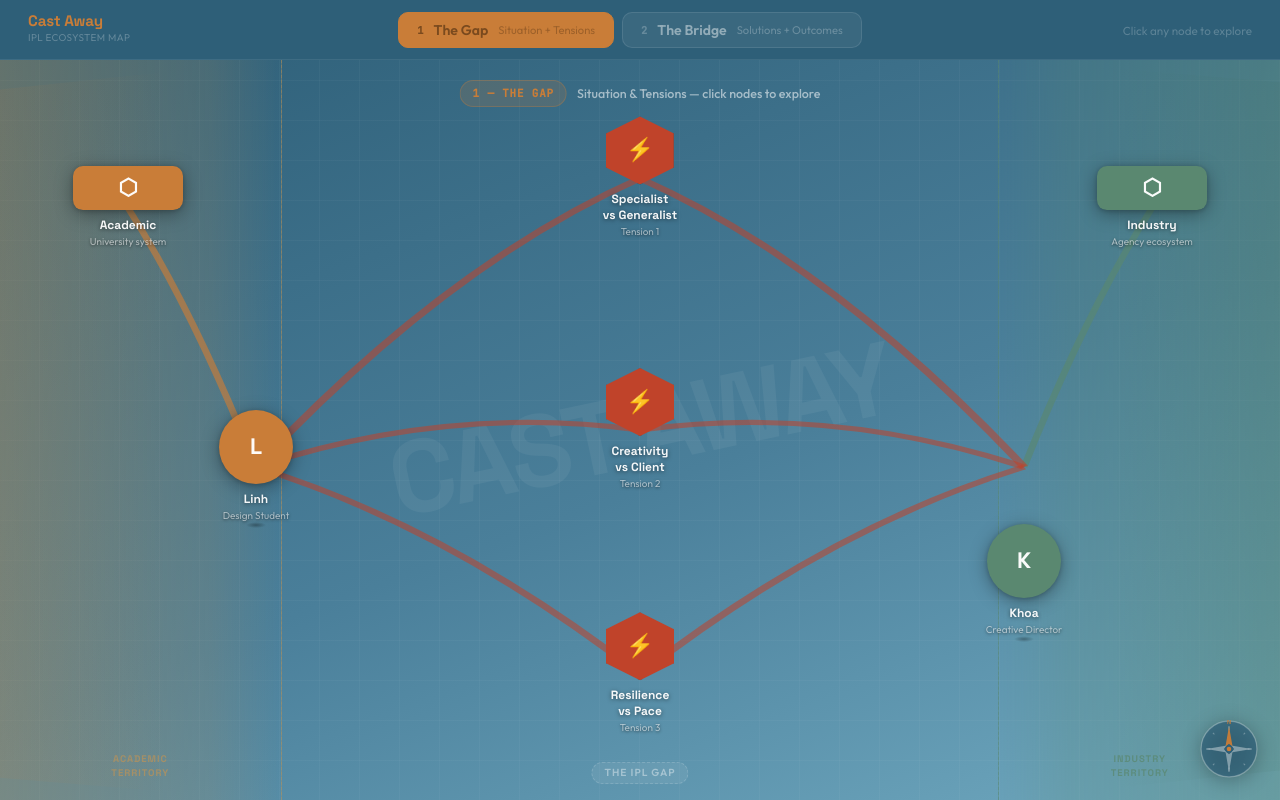
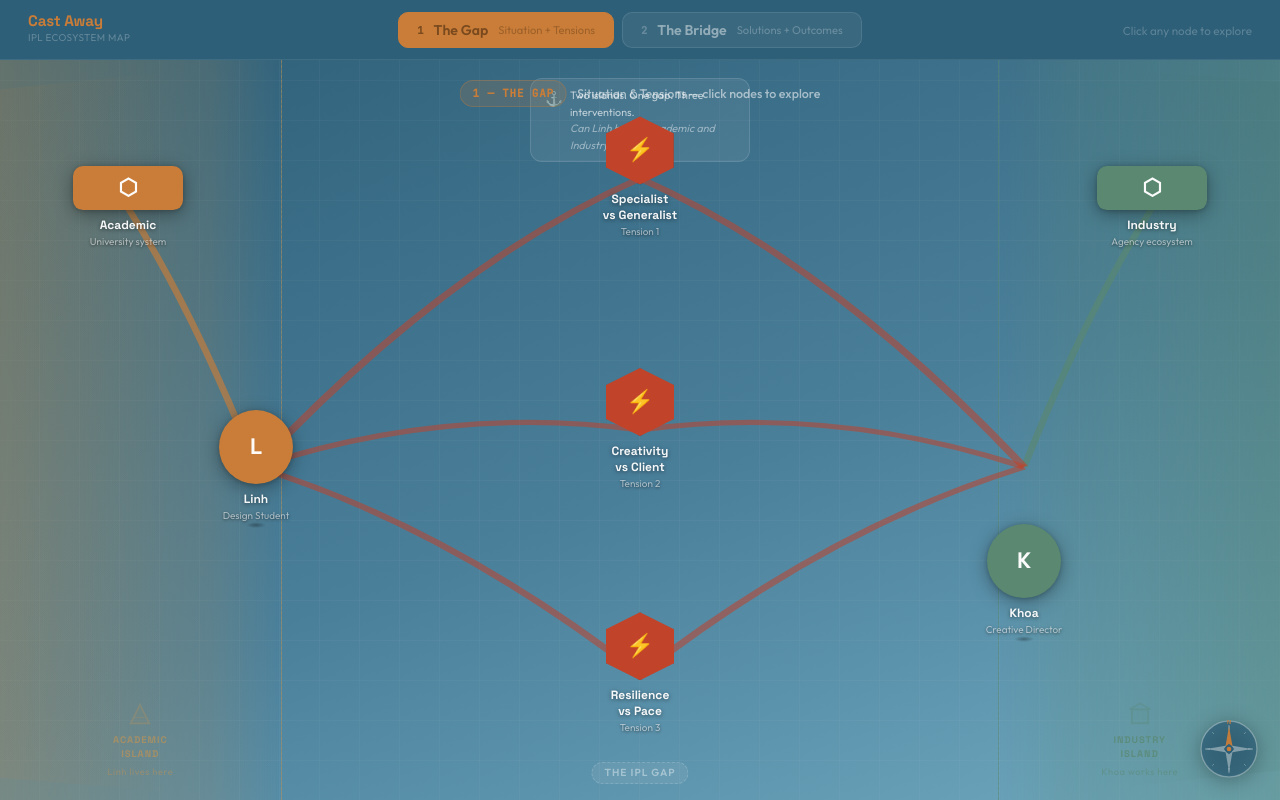
Before and after one commit to binyoun/cast-away, a React (Vite) app: page / in a window 1280 px wide. Built offline with nearby package versions, Linux system fonts and the light colour scheme.

Commit message:
Islands, ship, concept note, final outcome panel

```diff
--- a/src/components/EcoCanvas.jsx
+++ b/src/components/EcoCanvas.jsx
@@ -1,20 +1,93 @@
 import React, { useState } from "react";
 import { NODES, LAYERS, getConnections } from "../data/ecosystem.js";
 
+// ---- Concept note (replaces distracting watermark) ----
+function ConceptNote() {
+  return (
+    <div className="concept-note" aria-label="Cast Away concept">
+      <span className="concept-anchor">⚓</span>
+      <span className="concept-text">
+        Two islands. One gap. Three interventions.<br />
+        <em>Can Linh bridge Academic and Industry worlds?</em>
+      </span>
+    </div>
+  );
+}
+
+// ---- Sailing ship (layer 2 only) ----
+function Ship({ progress }) {
+  // sails from near academic shore (~32%) to near industry shore (~67%)
+  const shipX    = 32 + progress * 35;
+  const arrived  = progress >= 0.88;
+  const wakeEnd  = Math.max(32, shipX - 2.5);
+
+  return (
+    <div className="ship-container" aria-hidden="true">
+      {/* Wake trail — SVG overlay */}
+      <svg className="ship-wake-svg" viewBox="0 0 100 10" preserveAspectRatio="none">
+        <path
+          d={`M 32 5 Q ${(32 + wakeEnd) / 2} 3.5 ${wakeEnd} 5`}
+          stroke="rgba(255,255,255,.18)" strokeWidth=".7"
+          fill="none" strokeDasharray="1.4 2.2"
+          style={{ transition: 'd .5s ease' }}
+        />
+      </svg>
+      {/* Ship */}
+      <div
+        className={`ship-wrap${arrived ? ' ship-arrived' : ''}`}
+        style={{ left: `${shipX}%` }}
+      >
+        <svg viewBox="0 0 50 34" className="ship-svg">
+          {/* Reflection */}
+          <ellipse cx="25" cy="30" rx="16" ry="3" fill="rgba(255,255,255,.07)"/>
+          {/* Hull */}
+          <path d="M7 17 L43 17 L39 26 L11 26 Z" fill="var(--amber)" opacity=".9"/>
+          <path d="M11 21 L39 21 L37 26 L13 26 Z" fill="var(--amber-dark)" opacity=".25"/>
+          {/* Mast */}
+          <line x1="25" y1="4" x2="25" y2="17" stroke="rgba(255,255,255,.7)" strokeWidth="1.3"/>
+          {/* Main sail */}
+          <path d="M25 5 L39 14 L25 16.5 Z" fill="rgba(255,255,255,.78)"/>
+          {/* Forward sail */}
+          <path d="M25 5 L13 14 L25 16.5 Z" fill="rgba(255,255,255,.5)"/>
+          {/* Flag */}
+          <path d="M25 4 L32 6.5 L25 9 Z" fill="var(--amber)"/>
+        </svg>
+      </div>
+    </div>
+  );
+}
+
 // ---- Map background zones ----
 function MapBackground({ layer, avgIntensity }) {
+  const showShip   = layer === 2;
+  const bridgeVis  = layer === 2 && avgIntensity >= 58;
+
   return (
     <div className="map-bg" aria-hidden="true">
+      {/* Academic Island */}
       <div className="zone zone-academic">
-        <span className="zone-label">Academic<br />Territory</span>
+        <div className="island-icon island-icon-academic">
+          <svg viewBox="0 0 24 24" fill="none">
+            <path d="M4 20 L12 4 L20 20 Z" stroke="rgba(184,146,90,.6)" strokeWidth="1.5" fill="rgba(184,146,90,.12)"/>
+            <path d="M7 15 L17 15" stroke="rgba(184,146,90,.4)" strokeWidth="1"/>
+          </svg>
+        </div>
+        <span className="zone-label">Academic<br />Island</span>
+        <span className="zone-sublabel">Linh lives here</span>
       </div>
+
+      {/* Ocean gap */}
       <div className="zone zone-gap">
-        <span className="zone-watermark">CAST AWAY</span>
-        <span className="zone-gap-label">The IPL Gap</span>
-        {layer === 2 && avgIntensity >= 60 && (
+        <ConceptNote />
+
+        {/* Ship sailing across */}
+        {showShip && <Ship progress={avgIntensity / 100} />}
+
+        {/* Bridge emerging when solutions accumulate */}
+        {bridgeVis && (
           <div
             className="bridge-emerging"
-            style={{ opacity: Math.min(1, (avgIntensity - 60) / 35) }}
+            style={{ opacity: Math.min(1, (avgIntensity - 58) / 32) }}
           >
             <div className="bridge-glow" />
             <span className="bridge-emerging-label">Employability 5.0</span>
@@ -24,9 +97,20 @@ function MapBackground({ layer, avgIntensity }) {
             </span>
           </div>
         )}
+
+        <span className="zone-gap-label">The IPL Gap</span>
       </div>
+
+      {/* Industry Island */}
       <div className="zone zone-industry">
-        <span className="zone-label">Industry<br />Territory</span>
+        <div className="island-icon island-icon-industry">
+          <svg viewBox="0 0 24 24" fill="none">
+            <rect x="5" y="8" width="14" height="12" stroke="rgba(90,136,112,.6)" strokeWidth="1.5" fill="rgba(90,136,112,.12)"/>
+            <path d="M3 8 L12 3 L21 8" stroke="rgba(90,136,112,.5)" strokeWidth="1.5" fill="none"/>
+          </svg>
+        </div>
+        <span className="zone-label">Industry<br />Island</span>
+        <span className="zone-sublabel">Khoa works here</span>
       </div>
     </div>
   );
@@ -44,32 +128,26 @@ function Compass({ onClick }) {
       onKeyDown={e => e.key === 'Enter' && onClick()}
     >
       <svg viewBox="0 0 60 60" className="compass-svg" aria-hidden="true">
-        {/* Outer ring */}
-        <circle cx="30" cy="30" r="27" fill="rgba(46,95,120,.72)" stroke="rgba(255,255,255,.28)" strokeWidth="1.2"/>
-        {/* Degree ticks */}
+        <circle cx="30" cy="30" r="27" fill="rgba(46,95,120,.75)" stroke="rgba(255,255,255,.3)" strokeWidth="1.2"/>
         {[0,45,90,135,180,225,270,315].map(deg => {
           const rad = (deg - 90) * Math.PI / 180;
-          const r1 = 22, r2 = deg % 90 === 0 ? 18 : 20;
+          const r1 = 23, r2 = deg % 90 === 0 ? 18.5 : 20.5;
           return (
             <line key={deg}
               x1={30 + r1 * Math.cos(rad)} y1={30 + r1 * Math.sin(rad)}
               x2={30 + r2 * Math.cos(rad)} y2={30 + r2 * Math.sin(rad)}
-              stroke="rgba(255,255,255,.3)" strokeWidth={deg % 90 === 0 ? 1.5 : 1}
+              stroke="rgba(255,255,255,.3)" strokeWidth={deg % 90 === 0 ? 1.5 : .9}
             />
           );
         })}
-        {/* North arrow — amber */}
+        {/* North — amber */}
         <path d="M30 8 L33.5 28 L30 25 L26.5 28 Z" fill="var(--amber)" opacity=".95"/>
-        {/* South arrow */}
+        {/* S / E / W */}
         <path d="M30 52 L33.5 32 L30 35 L26.5 32 Z" fill="rgba(255,255,255,.38)"/>
-        {/* East arrow */}
         <path d="M52 30 L32 33.5 L35 30 L32 26.5 Z" fill="rgba(255,255,255,.38)"/>
-        {/* West arrow */}
-        <path d="M8 30 L28 33.5 L25 30 L28 26.5 Z" fill="rgba(255,255,255,.38)"/>
-        {/* Center circles */}
+        <path d="M8 30 L28 33.5 L25 30 L28 26.5 Z"  fill="rgba(255,255,255,.38)"/>
         <circle cx="30" cy="30" r="4"   fill="var(--ocean-deep)"/>
         <circle cx="30" cy="30" r="2.2" fill="var(--amber)"/>
-        {/* N label */}
         <text x="30" y="5.5" textAnchor="middle" fontSize="5.5" fontWeight="bold"
           fill="var(--amber)" fontFamily="sans-serif" opacity=".9">N</text>
       </svg>
@@ -82,25 +160,13 @@ function MapLegend({ layer, visible }) {
   return (
     <div className={`map-legend${visible ? ' legend-visible' : ''}`}>
       <span className="legend-title">Map Key</span>
-      <div className="legend-item">
-        <span className="legend-shape legend-circle" />
-        <span>Character</span>
-      </div>
-      <div className="legend-item">
-        <span className="legend-shape legend-rect" />
-        <span>System</span>
-      </div>
+      <div className="legend-item"><span className="legend-shape legend-circle"/><span>Character</span></div>
+      <div className="legend-item"><span className="legend-shape legend-rect"  /><span>System</span></div>
       {layer === 1 && (
-        <div className="legend-item">
-          <span className="legend-shape legend-hex" />
-          <span>Tension</span>
-        </div>
+        <div className="legend-item"><span className="legend-shape legend-hex"    /><span>Tension</span></div>
       )}
       {layer === 2 && (
-        <div className="legend-item">
-          <span className="legend-shape legend-diamond" />
-          <span>Intervention</span>
-        </div>
+        <div className="legend-item"><span className="legend-shape legend-diamond"/><span>Intervention</span></div>
       )}
     </div>
   );
@@ -118,38 +184,26 @@ function Node({ nodeId, x, y, layer, activeSolutions, activeNode, onNodeClick, o
   const bodyStyle = isSolution
     ? { filter: `grayscale(${Math.round((1 - t) * 90)}%)`, opacity: 0.3 + t * 0.7 }
     : {};
-
   const glowStyle = isSolution && intensity > 40
     ? { boxShadow: `0 0 ${Math.round(t * 32)}px rgba(58,122,86,${(t * 0.6).toFixed(2)}), 0 4px 18px rgba(0,0,0,.35)` }
     : {};
-
-  function handleClick(e) {
-    e.stopPropagation();
-    onNodeClick(nodeId);
-  }
 
   return (
     <div
       className={`node node-${def.shape}${isActive ? ' node-active' : ''}${isSolution && intensity > 0 ? ' node-on' : ''}`}
       style={{ left: `${x}%`, top: `${y}%` }}
-      onClick={handleClick}
-      role="button"
-      tabIndex={0}
+      onClick={e => { e.stopPropagation(); onNodeClick(nodeId); }}
+      role="button" tabIndex={0}
     >
-      <div
-        className={`node-body color-${def.color}`}
-        style={{ ...bodyStyle, ...glowStyle }}
-      >
+      <div className={`node-body color-${def.color}`} style={{ ...bodyStyle, ...glowStyle }}>
         <span className="node-letter">{def.letter}</span>
       </div>
-
       <div className="node-meta">
         {def.label.split('\n').map((line, i) => (
           <span key={i} className="node-label-line">{line}</span>
         ))}
         <span className="node-sub">{def.sub}</span>
       </div>
-
       {isSolution && layer === 2 && (
         <div
           className="intensity-wrap"
@@ -158,10 +212,8 @@ function Node({ nodeId, x, y, layer, activeSolutions, activeNode, onNodeClick, o
           onPointerDown={e => e.stopPropagation()}
         >
           <input
-            type="range"
-            className="intensity-slider"
-            min="0" max="100" step="1"
-            value={intensity}
+            type="range" className="intensity-slider"
+            min="0" max="100" step="1" value={intensity}
             onChange={e => onSetIntensity(solveIdx, Number(e.target.value))}
             style={{ '--pct': `${intensity}%` }}
             aria-label={`${def.label.replace('\n', ' ')} intensity`}
@@ -177,7 +229,7 @@ function Node({ nodeId, x, y, layer, activeSolutions, activeNode, onNodeClick, o
 function InfoPanel({ nodeId, layer, activeSolutions, onSetIntensity, onClose, style }) {
   const def  = NODES[nodeId];
   if (!def)  return null;
-  const info = def.info;
+  const info       = def.info;
   const isSolution = def.type === 'solution';
   const solveIdx   = isSolution ? def.solveIndex : -1;
   const intensity  = isSolution ? activeSolutions[solveIdx] : 0;
@@ -187,7 +239,7 @@ function InfoPanel({ nodeId, layer, activeSolutions, onSetIntensity, onClose, st
       <button className="info-close" onClick={onClose}>×</button>
       <span className={`info-type-tag type-${def.color}`}>{info.type}</span>
       <h3 className="info-title">{info.title}</h3>
-      {info.role   && <p className="info-role">{info.role}</p>}
+      {info.role    && <p className="info-role">{info.role}</p>}
       {info.conflict && <p className="info-conflict">{info.conflict}</p>}
       {info.attrs?.length > 0 && (
         <ul className="info-attrs">
@@ -195,7 +247,6 @@ function InfoPanel({ nodeId, layer, activeSolutions, onSetIntensity, onClose, st
         </ul>
       )}
       {info.quote && <blockquote className="info-quote">"{info.quote}"</blockquote>}
-
       {isSolution && layer === 2 && (
         <div
           className="info-intensity-block"
@@ -207,20 +258,51 @@ function InfoPanel({ nodeId, layer, activeSolutions, onSetIntensity, onClose, st
             <span className="info-intensity-val">{intensity}%</span>
           </div>
           <input
-            type="range"
-            className="intensity-slider intensity-slider-lg"
-            min="0" max="100" step="1"
-            value={intensity}
+            type="range" className="intensity-slider intensity-slider-lg"
+            min="0" max="100" step="1" value={intensity}
             onChange={e => onSetIntensity(solveIdx, Number(e.target.value))}
             style={{ '--pct': `${intensity}%` }}
           />
           <div className="info-intensity-labels">
-            <span>Not applied</span>
-            <span>Fully applied</span>
+            <span>Not applied</span><span>Fully applied</span>
           </div>
         </div>
       )}
     </aside>
+  );
+}
+
+// ---- Final outcome panel (slides up when bridge is complete) ----
+function FinalOutcome({ activeSolutions, visible }) {
+  const pct = Math.round(activeSolutions.reduce((a, b) => a + b, 0) / 3);
+  const items = [
+    { label: 'AI Prototyping Sprint',  idx: 0 },
+    { label: 'Shared Critique Boards', idx: 1 },
+    { label: 'M-NODE Hackathon',       idx: 2 },
+  ];
+  return (
+    <div className={`final-outcome${visible ? ' final-visible' : ''}`} aria-live="polite">
+      <div className="final-inner">
+        <div className="final-left">
+          <span className="final-badge">⚓ Employability 5.0</span>
+          <h2 className="final-title">Bridge&nbsp;Complete</h2>
+          <p className="final-meta">{pct}% avg implementation — IPL gap bridged</p>
+        </div>
+        <blockquote className="final-quote">
+          "Understood. If we use AI to quickly re-render, I can have mockups by end of day."
+          <cite>— Linh, responding to Khoa's brief</cite>
+        </blockquote>
+        <div className="final-chips">
+          {items.map(({ label, idx }) => (
+            <div key={idx} className="final-chip">
+              <span className="final-chip-check">✓</span>
+              <span>{label}</span>
+              <span className="final-chip-pct">{activeSolutions[idx]}%</span>
+            </div>
+          ))}
+        </div>
+      </div>
+    </div>
   );
 }
 
@@ -229,12 +311,13 @@ export default function EcoCanvas({ layer, activeNode, onNodeClick, activeSoluti
   const [showLegend, setShowLegend] = useState(false);
 
   const config = LAYERS[layer];
-  const avg    = activeSolutions.reduce((a, b) => a + b, 0) / 3; // 0–100
-
-  // Dynamic positions: Linh and Khoa drift toward center as avg intensity increases
+  const avg    = activeSolutions.reduce((a, b) => a + b, 0) / 3;
   const drift  = (avg / 100) * 10;
   const linhX  = layer === 2 ? 20 + drift : 20;
   const khoaX  = layer === 2 ? 80 - drift : 80;
+
+  const allActive  = activeSolutions.filter(v => v > 0).length === 3;
+  const isComplete = layer === 2 && allActive && avg >= 78;
 
   const connections = getConnections(layer, activeSolutions, linhX, khoaX);
 
@@ -243,25 +326,23 @@ export default function EcoCanvas({ layer, activeNode, onNodeClick, activeSoluti
     setShowLegend(false);
   }
 
-  // Resolve dynamic positions for Linh/Khoa
   function posFor(id, base) {
     if (id === 'linh') return { ...base, x: linhX };
     if (id === 'khoa') return { ...base, x: khoaX };
     return base;
   }
 
-  // Position-aware InfoPanel: flip side based on node's x position
+  // Position-aware InfoPanel
   const activePos = activeNode
     ? posFor(activeNode, config.nodePositions.find(p => p.id === activeNode) || { x: 50, y: 50 })
     : null;
-
   const infoPanelStyle = activePos
     ? {
         top: '50%',
         transform: 'translateY(-50%)',
         ...(activePos.x < 52
-          ? { left: `calc(${activePos.x}% + 56px)`, right: 'auto' }
-          : { right: `calc(${100 - activePos.x}% + 56px)`, left: 'auto' })
+          ? { left: `calc(${activePos.x}% + 58px)`, right: 'auto' }
+          : { right: `calc(${100 - activePos.x}% + 58px)`, left: 'auto' })
       }
     : { right: '20px', top: '50%', transform: 'translateY(-50%)' };
 
@@ -269,35 +350,25 @@ export default function EcoCanvas({ layer, activeNode, onNodeClick, activeSoluti
     <div className="eco-canvas" onClick={handleCanvasClick}>
       <MapBackground layer={layer} avgIntensity={avg} />
 
-      {/* Curved SVG paths — viewBox 0 0 100 100 preserveAspectRatio=none */}
-      <svg
-        className="canvas-svg"
-        viewBox="0 0 100 100"
-        preserveAspectRatio="none"
-        aria-hidden="true"
-      >
+      {/* SVG connections */}
+      <svg className="canvas-svg" viewBox="0 0 100 100" preserveAspectRatio="none" aria-hidden="true">
         {connections.map((conn, i) => {
           const isIntensity = 'intensity' in conn;
-          const t = isIntensity ? (conn.intensity / 100) : 1;
+          const t = isIntensity ? conn.intensity / 100 : 1;
           const d = `M ${conn.from.x} ${conn.from.y} Q ${conn.cp.x} ${conn.cp.y} ${conn.to.x} ${conn.to.y}`;
-
           if (isIntensity) {
-            const dashArr = t < 0.35 ? '2 3' : undefined;
             return (
-              <path
-                key={i} d={d} fill="none"
+              <path key={i} d={d} fill="none"
                 stroke={t > 0.04 ? 'var(--resolve-mid)' : 'rgba(255,255,255,.15)'}
                 strokeOpacity={0.1 + t * 0.75}
                 strokeWidth={0.4 + t * 1.8}
-                strokeDasharray={dashArr}
+                strokeDasharray={t < 0.35 ? '2 3' : undefined}
                 style={{ transition: 'stroke-opacity .12s ease, stroke-width .12s ease, stroke .2s ease' }}
               />
             );
           }
-
           return (
-            <path
-              key={i} d={d} fill="none"
+            <path key={i} d={d} fill="none"
               className={`conn conn-${conn.color}${conn.dash ? ' dashed' : ''}`}
             />
           );
@@ -320,8 +391,7 @@ export default function EcoCanvas({ layer, activeNode, onNodeClick, activeSoluti
             <Node
               key={pos.id}
               nodeId={pos.id}
-              x={resolved.x}
-              y={resolved.y}
+              x={resolved.x} y={resolved.y}
               layer={layer}
               activeSolutions={activeSolutions}
               activeNode={activeNode}
@@ -332,10 +402,14 @@ export default function EcoCanvas({ layer, activeNode, onNodeClick, activeSoluti
         })}
       </div>
 
-      {/* Compass (bottom-right) + legend popup */}
-      <Compass onClick={e => { e.stopPropagation?.(); setShowLegend(s => !s); }} />
+      {/* Compass + legend */}
+      <Compass onClick={e => { e?.stopPropagation(); setShowLegend(s => !s); }} />
       <MapLegend layer={layer} visible={showLegend} />
 
+      {/* Resolution panel — bottom of canvas */}
+      <FinalOutcome activeSolutions={activeSolutions} visible={isComplete} />
+
+      {/* Info panel */}
       {activeNode && (
         <InfoPanel
           key={activeNode}
--- a/src/styles/animations.css
+++ b/src/styles/animations.css
@@ -30,3 +30,9 @@
   33%       { transform: rotate(3deg) translateY(-1px); }
   66%       { transform: rotate(-2deg) translateY(1px); }
 }
+
+@keyframes shipBob {
+  0%, 100% { transform: translate(-50%, -50%) rotate(0deg); }
+  25%       { transform: translate(-50%, calc(-50% - 3px)) rotate(.8deg); }
+  75%       { transform: translate(-50%, calc(-50% + 2px)) rotate(-.6deg); }
+}
--- a/src/styles/game.css
+++ b/src/styles/game.css
@@ -137,6 +137,7 @@
   align-items: center;
   justify-content: flex-end;
   padding-bottom: 20px;
+  gap: 2px;
 }
 
 /* Academic island — warm amber/sand */
@@ -231,7 +232,96 @@
   white-space: nowrap;
 }
 
-/* Bridge emerging overlay */
+/* ---- Concept note (replaces watermark) ---- */
+.concept-note {
+  position: absolute;
+  top: 18px;
+  left: 50%;
+  transform: translateX(-50%);
+  display: flex;
+  align-items: flex-start;
+  gap: 7px;
+  background: rgba(255,255,255,.07);
+  border: 1px solid rgba(255,255,255,.12);
+  border-radius: 12px;
+  padding: 8px 14px;
+  max-width: 220px;
+  text-align: left;
+  pointer-events: none;
+  z-index: 4;
+}
+
+.concept-anchor {
+  font-size: .9rem;
+  flex-shrink: 0;
+  margin-top: 1px;
+}
+
+.concept-text {
+  font-size: .67rem;
+  color: rgba(255,255,255,.65);
+  line-height: 1.55;
+}
+
+.concept-text em {
+  color: rgba(255,255,255,.45);
+  font-style: italic;
+}
+
+/* ---- Island icon in zone header ---- */
+.island-icon {
+  width: 28px;
+  height: 28px;
+  margin-bottom: 4px;
+  opacity: .55;
+  flex-shrink: 0;
+}
+
+/* Zone sublabel */
+.zone-sublabel {
+  font-size: .58rem;
+  letter-spacing: .06em;
+  margin-top: 2px;
+  opacity: .5;
+}
+.zone-academic .zone-sublabel { color: var(--land-amber); }
+.zone-industry .zone-sublabel { color: var(--land-slate); }
+
+/* ---- Sailing ship ---- */
+.ship-container {
+  position: absolute;
+  inset: 0;
+  pointer-events: none;
+  z-index: 2;
+}
+
+.ship-wake-svg {
+  position: absolute;
+  top: calc(44% + 8px);
+  left: 0;
+  width: 100%;
+  height: 20px;
+}
+
+.ship-wrap {
+  position: absolute;
+  top: 42%;
+  transform: translate(-50%, -50%);
+  width: 48px;
+  transition: left .7s cubic-bezier(.25,.46,.45,.94);
+  animation: shipBob 3.2s ease-in-out infinite;
+}
+
+.ship-svg {
+  width: 100%;
+  filter: drop-shadow(0 3px 8px rgba(0,0,0,.35));
+}
+
+.ship-arrived .ship-svg {
+  filter: drop-shadow(0 0 12px rgba(201,125,56,.6)) drop-shadow(0 3px 8px rgba(0,0,0,.35));
+}
+
+/* ---- Bridge emerging overlay ---- */
 .bridge-emerging {
   position: absolute;
   top: 30%;
@@ -661,6 +751,126 @@
   margin-top: 5px;
 }
 
+/* ---- Final outcome panel ---- */
+.final-outcome {
+  position: absolute;
+  bottom: 0;
+  left: 0;
+  right: 0;
+  z-index: 20;
+  max-height: 0;
+  overflow: hidden;
+  transition: max-height .6s cubic-bezier(.25,.46,.45,.94);
+}
+
+.final-outcome.final-visible {
+  max-height: 160px;
+}
+
+.final-inner {
+  display: flex;
+  align-items: center;
+  gap: 20px;
+  padding: 16px 28px;
+  background: linear-gradient(90deg,
+    rgba(30,70,56,.92) 0%,
+    rgba(46,95,120,.92) 50%,
+    rgba(30,70,56,.92) 100%);
+  backdrop-filter: blur(12px);
+  border-top: 1px solid rgba(122,184,150,.35);
+  box-shadow: 0 -8px 40px rgba(0,0,0,.35);
+}
+
+.final-left {
+  display: flex;
+  flex-direction: column;
+  gap: 4px;
+  min-width: 170px;
+}
+
+.final-badge {
+  font-family: var(--mono);
+  font-size: .62rem;
+  font-weight: 700;
+  text-transform: uppercase;
+  letter-spacing: .1em;
+  color: var(--amber);
+  background: rgba(201,125,56,.18);
+  border: 1px solid rgba(201,125,56,.3);
+  padding: 3px 10px;
+  border-radius: 100px;
+  width: fit-content;
+}
+
+.final-title {
+  font-family: var(--heading);
+  font-size: 1.2rem;
+  font-weight: 700;
+  color: var(--resolve-light);
+  letter-spacing: -.02em;
+  line-height: 1;
+}
+
+.final-meta {
+  font-size: .68rem;
+  color: rgba(255,255,255,.45);
+  font-family: var(--mono);
+}
+
+.final-quote {
+  flex: 1;
+  font-size: .78rem;
+  font-style: italic;
+  color: rgba(255,255,255,.75);
+  line-height: 1.55;
+  border-left: 3px solid rgba(122,184,150,.5);
+  padding-left: 14px;
+}
+
+.final-quote cite {
+  display: block;
+  font-style: normal;
+  font-size: .67rem;
+  color: rgba(255,255,255,.4);
+  margin-top: 5px;
+}
+
+.final-chips {
+  display: flex;
+  flex-direction: column;
+  gap: 5px;
+  min-width: 200px;
+}
+
+.final-chip {
+  display: flex;
+  align-items: center;
+  gap: 7px;
+  font-size: .72rem;
+  color: rgba(255,255,255,.8);
+}
+
+.final-chip-check {
+  width: 16px;
+  height: 16px;
+  border-radius: 50%;
+  background: var(--resolve);
+  display: flex;
+  align-items: center;
+  justify-content: center;
+  font-size: .6rem;
+  color: #fff;
+  flex-shrink: 0;
+}
+
+.final-chip-pct {
+  margin-left: auto;
+  font-family: var(--mono);
+  font-size: .65rem;
+  color: var(--resolve-light);
+  font-weight: 700;
+}
+
 @media (max-width: 768px) {
   .layer-nav { padding: 0 14px; }
   .nav-layer-sub, .nav-brand-sub { display: none; }
@@ -671,4 +881,7 @@
   .node-letter  { font-size: 1.1rem; }
   .info-panel   { width: 230px; }
   .compass-wrap { width: 50px; height: 50px; }
+  .final-inner  { flex-wrap: wrap; gap: 10px; padding: 12px 16px; }
+  .final-chips  { display: none; }
+  .final-quote  { display: none; }
 }
```
Also changed, not shown: 10 other files (tests, documents, lock files or other folders).
